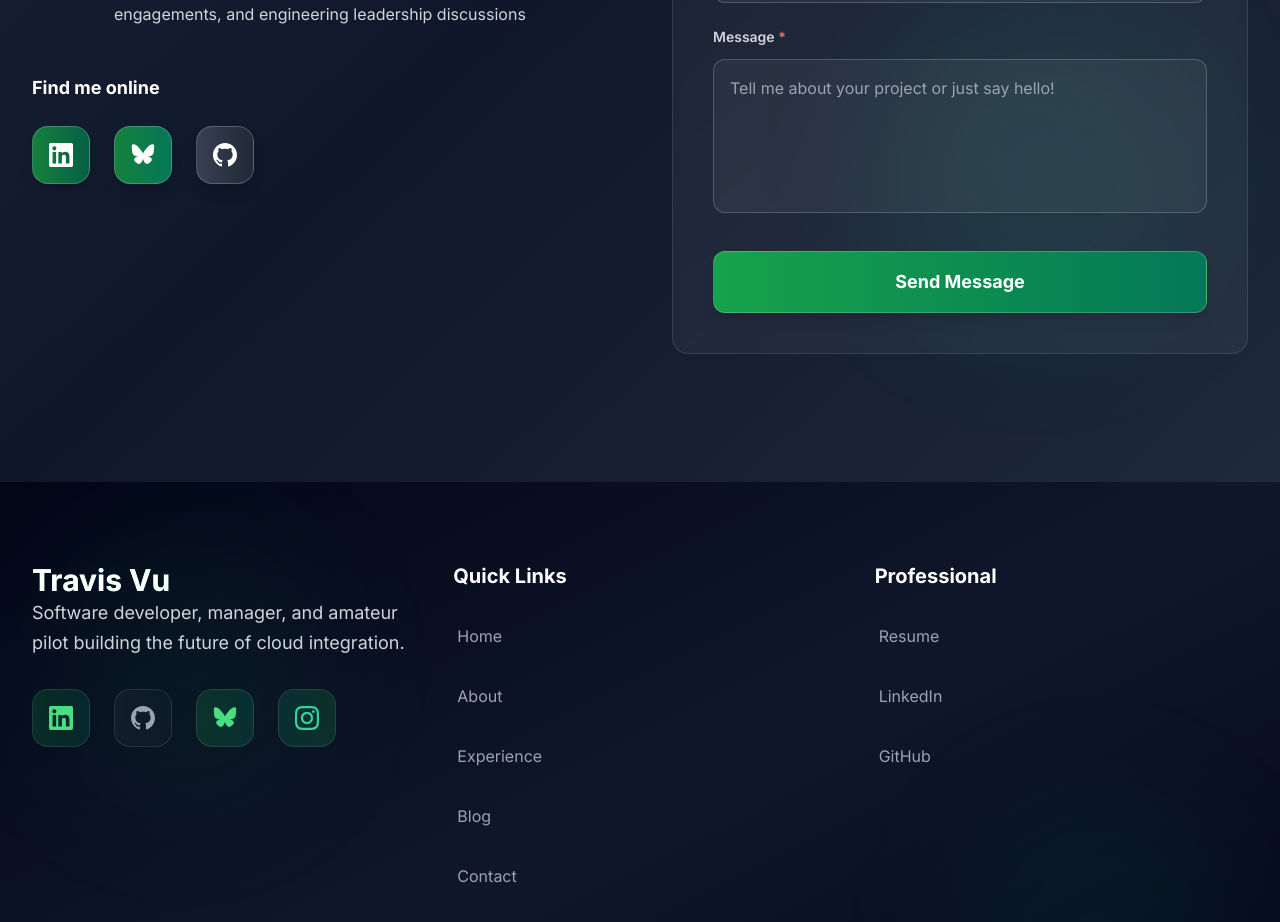
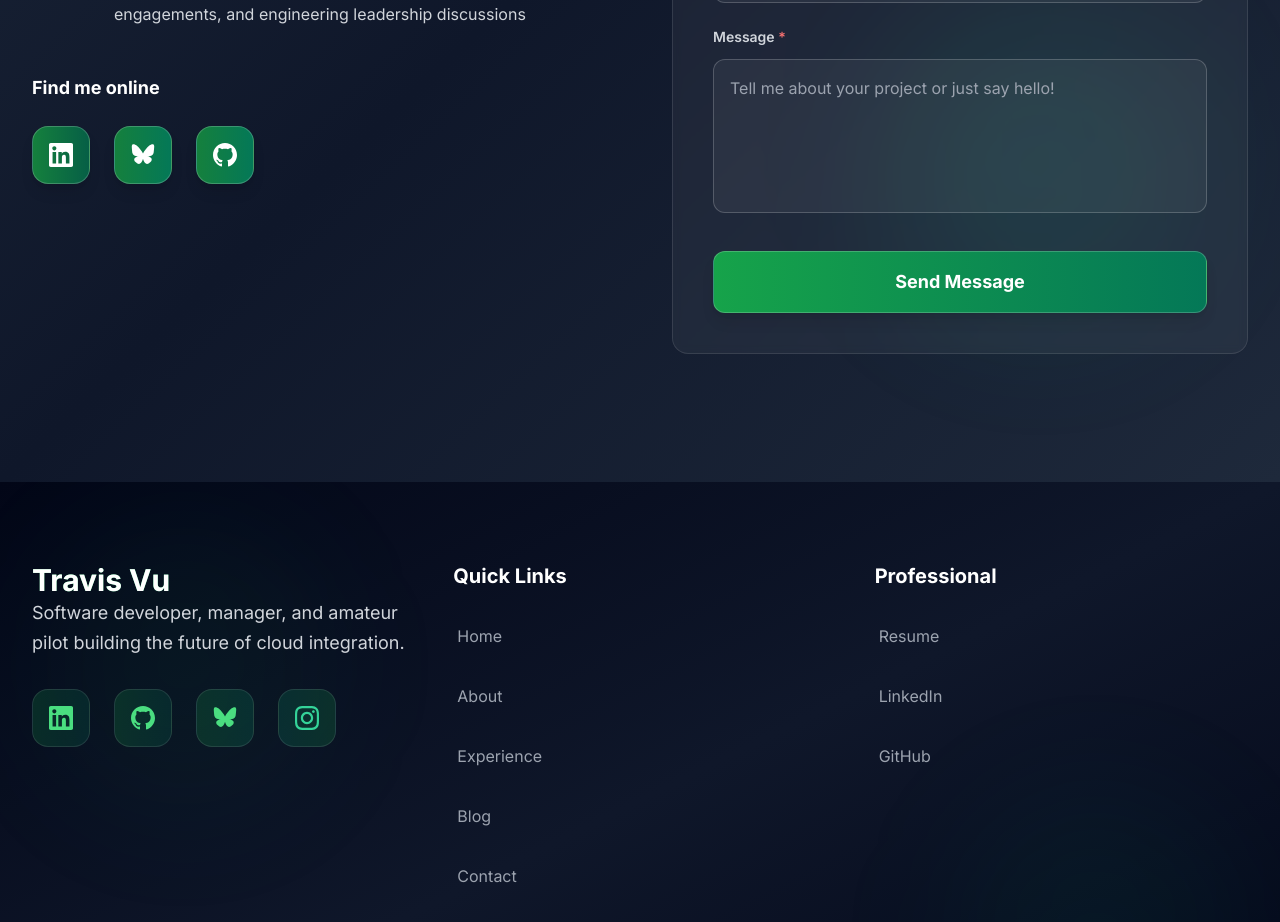
Before and after one commit to hartra344/homesite, a React (Vite) app: page / in a window 1280 px wide. Shown: the part 6040-6962 px from the top of the page. Built offline with nearby package versions, Linux system fonts and the light colour scheme.

Commit message:
feat: Update footer and contact component styles to use green and emerald gradients for a cohesive design

```diff
--- a/src/components/Contact.tsx
+++ b/src/components/Contact.tsx
@@ -218,7 +218,7 @@ const Contact = () => {
                 </a>
                 <a
                   href="https://github.com/hartra344"
-                  className="group bg-gradient-to-r from-gray-700 to-gray-800 text-white p-4 rounded-2xl hover:from-gray-800 hover:to-gray-900 transition-all duration-300 transform hover:scale-110 shadow-lg hover:shadow-2xl border border-white/20"
+                  className="group bg-gradient-to-r from-green-700 to-emerald-700 text-white p-4 rounded-2xl hover:from-green-800 hover:to-emerald-800 transition-all duration-300 transform hover:scale-110 shadow-lg hover:shadow-2xl border border-white/20"
                   target="_blank"
                   rel="noopener noreferrer"
                   aria-label="GitHub profile"
--- a/src/components/Footer.tsx
+++ b/src/components/Footer.tsx
@@ -34,12 +34,12 @@ const Footer = () => {
               </a>
               <a
                 href="https://github.com/hartra344"
-                className="group bg-gradient-to-r from-gray-700/20 to-gray-800/20 border border-white/10 p-4 rounded-2xl hover:from-gray-700/30 hover:to-gray-800/30 transition-all duration-300 transform hover:scale-110"
+                className="group bg-gradient-to-r from-green-600/20 to-emerald-700/20 border border-white/10 p-4 rounded-2xl hover:from-green-600/30 hover:to-emerald-700/30 transition-all duration-300 transform hover:scale-110"
                 target="_blank"
                 rel="noopener noreferrer"
                 aria-label="GitHub profile"
               >
-                <svg className="w-6 h-6 text-gray-400 group-hover:text-white transition-colors duration-300" fill="currentColor" viewBox="0 0 24 24">
+                <svg className="w-6 h-6 text-green-400 group-hover:text-white transition-colors duration-300" fill="currentColor" viewBox="0 0 24 24">
                   <path d="M12 0c-6.626 0-12 5.373-12 12 0 5.302 3.438 9.8 8.207 11.387.599.111.793-.261.793-.577v-2.234c-3.338.726-4.033-1.416-4.033-1.416-.546-1.387-1.333-1.756-1.333-1.756-1.089-.745.083-.729.083-.729 1.205.084 1.839 1.237 1.839 1.237 1.07 1.834 2.807 1.304 3.492.997.107-.775.418-1.305.762-1.604-2.665-.305-5.467-1.334-5.467-5.931 0-1.311.469-2.381 1.236-3.221-.124-.303-.535-1.524.117-3.176 0 0 1.008-.322 3.301 1.23.957-.266 1.983-.399 3.003-.404 1.02.005 2.047.138 3.006.404 2.291-1.552 3.297-1.23 3.297-1.23.653 1.653.242 2.874.118 3.176.77.84 1.235 1.911 1.235 3.221 0 4.609-2.807 5.624-5.479 5.921.43.372.823 1.102.823 2.222v3.293c0 .319.192.694.801.576 4.765-1.589 8.199-6.086 8.199-11.386 0-6.627-5.373-12-12-12z"/>
                 </svg>
               </a>
@@ -113,7 +113,7 @@ const Footer = () => {
               <li>
                 <a
                   href="https://www.linkedin.com/in/travis-harris/"
-                  className="text-gray-400 hover:text-white transition-all duration-300 hover:translate-x-2 inline-block py-2 px-1 min-h-[44px] flex items-center"
+                  className="text-gray-400 hover:text-green-400 transition-all duration-300 hover:translate-x-2 inline-block py-2 px-1 min-h-[44px] flex items-center"
                   target="_blank"
                   rel="noopener noreferrer"
                 >
@@ -123,7 +123,7 @@ const Footer = () => {
               <li>
                 <a
                   href="https://github.com/hartra344"
-                  className="text-gray-400 hover:text-white transition-all duration-300 hover:translate-x-2 inline-block py-2 px-1 min-h-[44px] flex items-center"
+                  className="text-gray-400 hover:text-green-400 transition-all duration-300 hover:translate-x-2 inline-block py-2 px-1 min-h-[44px] flex items-center"
                   target="_blank"
                   rel="noopener noreferrer"
                 >
```
